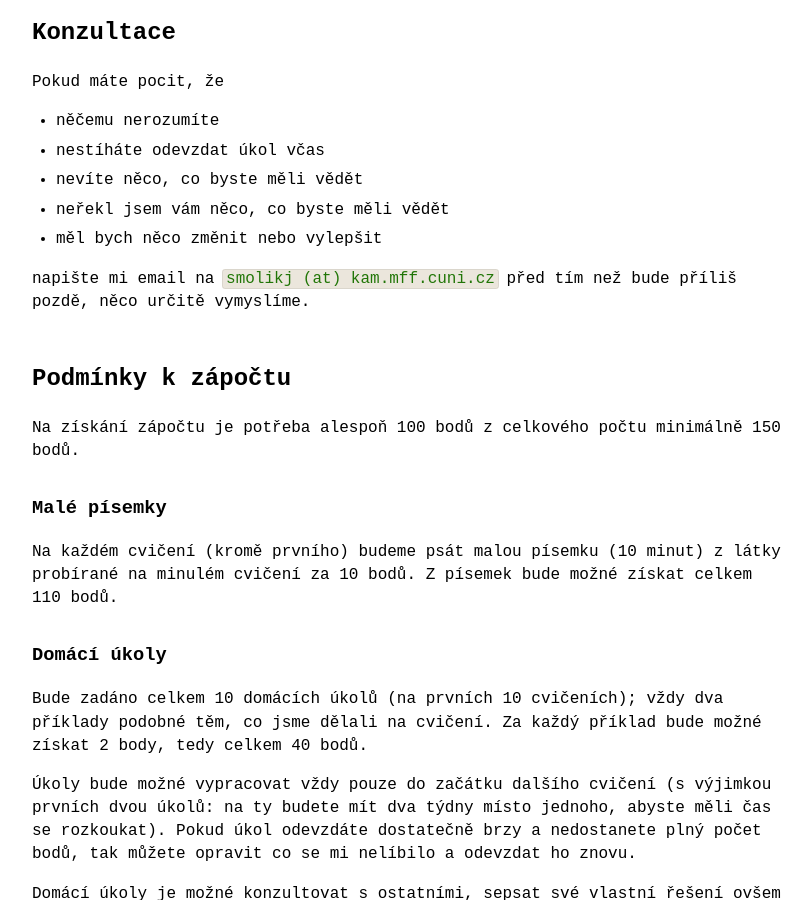
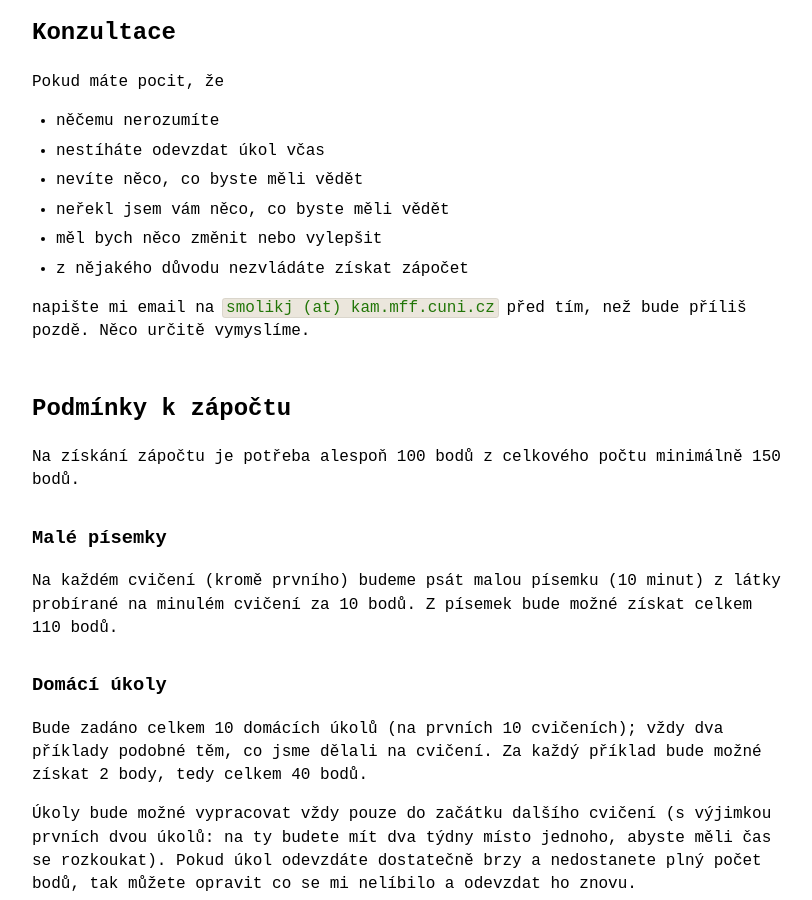
Before and after one commit to Couleslaw/couleslaw.github.io, a Jekyll site: the page built from teaching/2627/dm/index.md, in a window 1280 px wide and 900 px high, scrolled down 333 px. Shown: the whole window, without its empty margins (233-1045 px from the left). Built offline with Jekyll 4.4.1, drawn with Linux system fonts in a browser that asks for light colours.

Commit message:
update dm konzultace

```diff
--- a/teaching/2627/dm/index.md
+++ b/teaching/2627/dm/index.md
@@ -20,8 +20,9 @@ Pokud máte pocit, že
 - nevíte něco, co byste měli vědět
 - neřekl jsem vám něco, co byste měli vědět
 - měl bych něco změnit nebo vylepšit
+- z nějakého důvodu nezvládáte získat zápočet
 
-napište mi email na `smolikj (at) kam.mff.cuni.cz` před tím než bude příliš pozdě, něco určitě vymyslíme.
+napište mi email na `smolikj (at) kam.mff.cuni.cz` před tím, než bude příliš pozdě. Něco určitě vymyslíme.
 
 ## Podmínky k zápočtu
 
```
